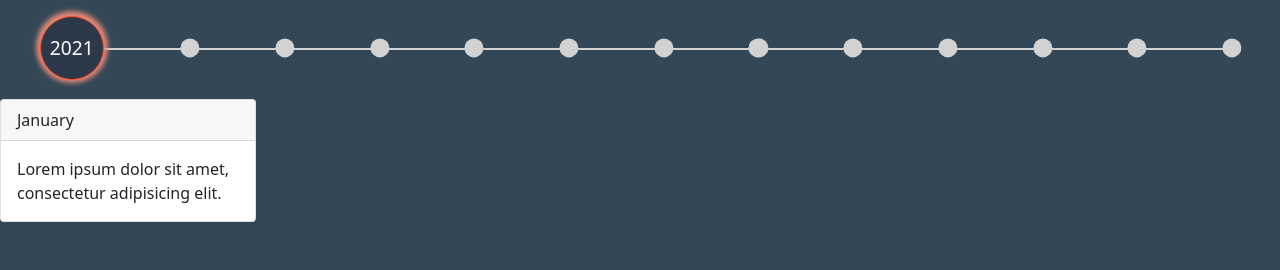
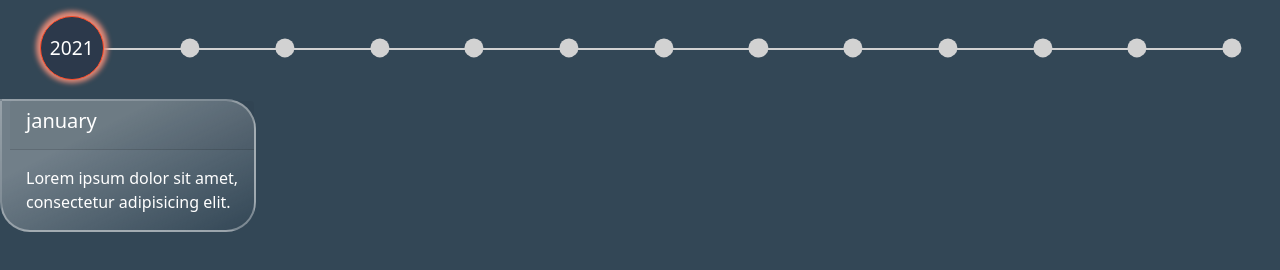
Before and after one commit to Samiratalanchi/timeline, a plain HTML site: page index.html in a window 1280 px wide. Drawn offline with nearby package versions, Linux system fonts and the light colour scheme.

Commit message:
style cards

```diff
--- a/index.html
+++ b/index.html
@@ -12,11 +12,14 @@
     <!-- javascript Bootstrap Bundle with Popper -->
     <script src="https://cdn.jsdelivr.net/npm/bootstrap@5.1.3/dist/js/bootstrap.bundle.min.js" integrity="sha384-ka7Sk0Gln4gmtz2MlQnikT1wXgYsOg+OMhuP+IlRH9sENBO0LRn5q+8nbTov4+1p" crossorigin="anonymous"></script>
 
+     <!-- Local css and js files -->
     <link rel="stylesheet" href="./main.css">
     <script src="./myjs.js"></script>
+
     <title>Time Line</title>
 </head>
 <body>
+
     <div class="position-relative m-5">
         <div class="progress">
             <div class="progress-bar" id="progress-bar" ></div>
@@ -37,8 +40,10 @@
         <span class="position-absolute rounded-circle top-0 translate-middle month text-white" id="dec"></span>
     </div>
 
-    <div class="card" id="card-jan">
-        <div class="card-header">January</div>
+    <div class="card ps-2" id="card-jan">
+        <div class="card-header pt-2">
+            <h5>january</h5>
+        </div>
         <div class="card-body">
             <p class="card-text">Lorem ipsum dolor sit amet, consectetur adipisicing elit.</p>
         </div>
--- a/main.css
+++ b/main.css
@@ -91,4 +91,11 @@ body {
 }
 .card {
     width: 20vw;
+    background-color: #334756;
+    background-image: linear-gradient(to right bottom,rgba(255,255,255,0.3) 30%,rgba(248, 248, 248, 0));
+    border: 2px solid rgba(255,255,255,0.35);
+    color: white;
 }
+#card-jan {
+    border-radius: 0px 30px 30px 30px;
+}
```
